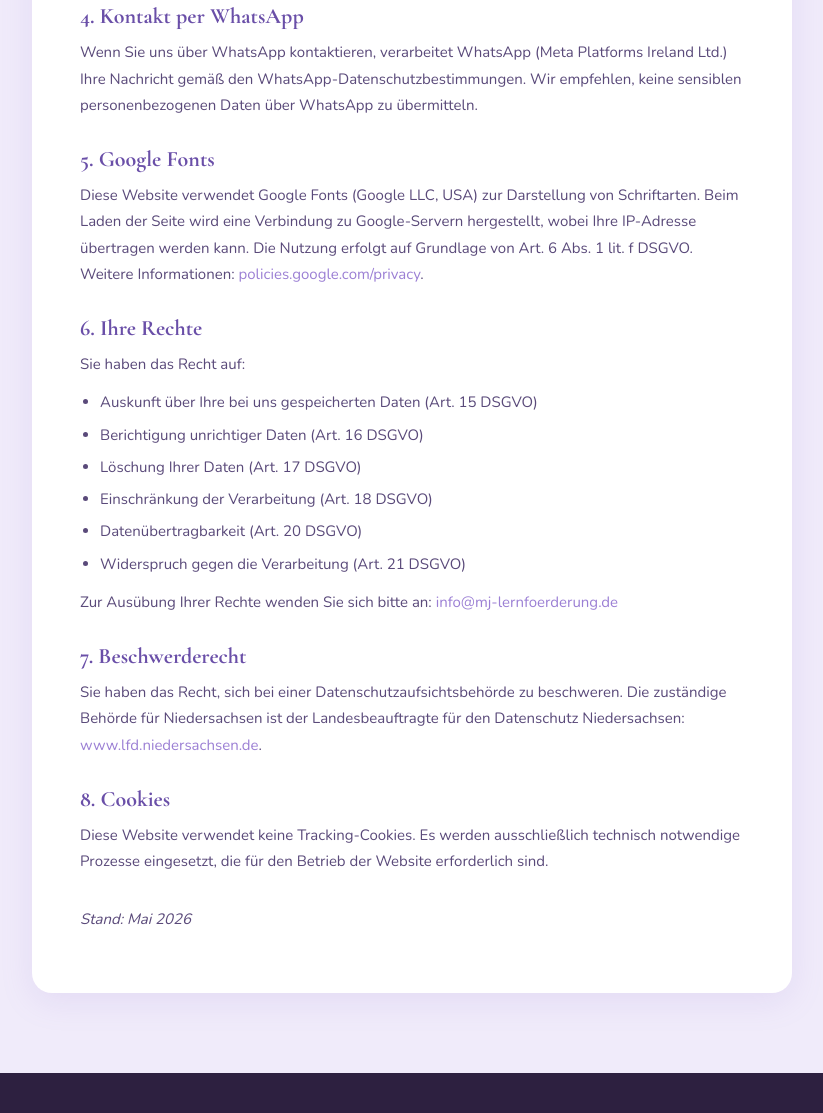
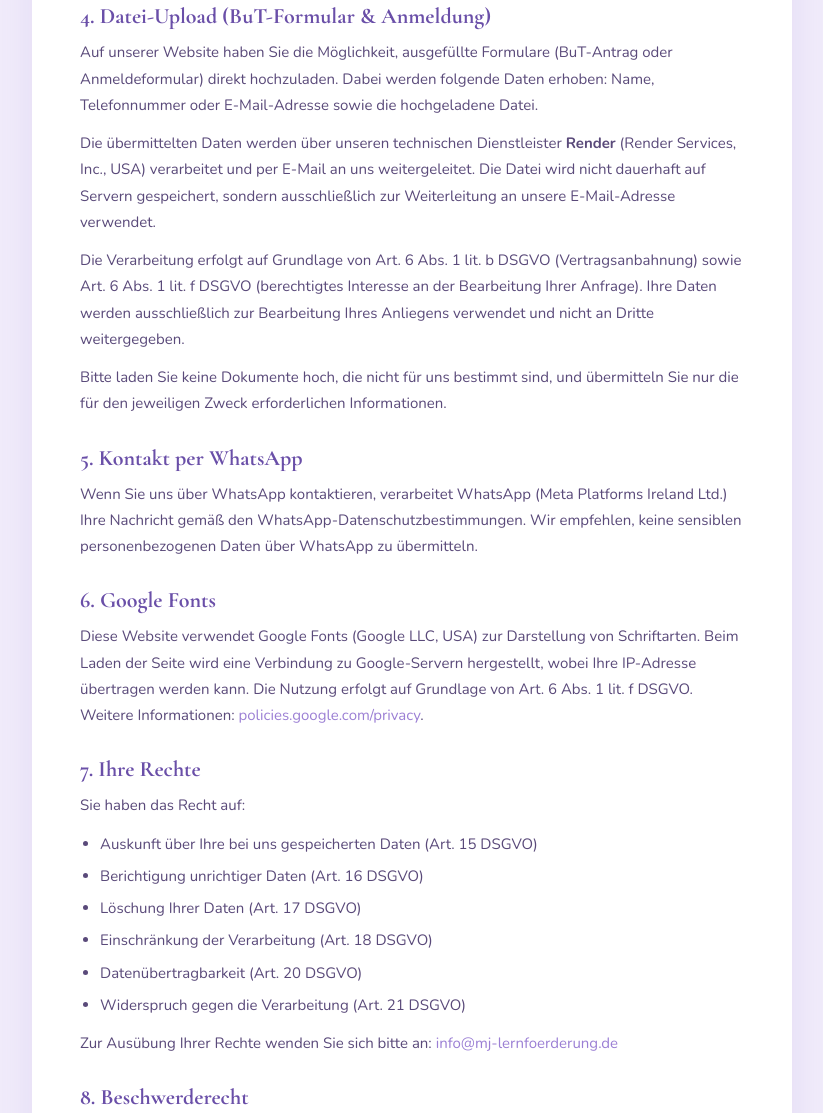
Before and after one commit to sumy68/mj-lernfoerderung, a plain HTML site: page datenschutz.html in a window 1280 px wide. Shown: the part 1027-2140 px from the top of the page, without its empty margins (228-1051 px from the left). Drawn offline with nearby package versions, Linux system fonts and the light colour scheme.

Commit message:
Datenschutz: Datei-Upload Abschnitt hinzugefügt

```diff
--- a/datenschutz.html
+++ b/datenschutz.html
@@ -34,13 +34,19 @@
     <p>Die Verarbeitung erfolgt auf Grundlage von Art. 6 Abs. 1 lit. b DSGVO (Vertragsanbahnung) sowie Art. 6 Abs. 1 lit. f DSGVO (berechtigtes Interesse an der Beantwortung von Anfragen).</p>
     <p>Ihre Daten werden ausschließlich zur Beantwortung Ihrer Anfrage verwendet und nicht an Dritte weitergegeben.</p>
 
-    <h2>4. Kontakt per WhatsApp</h2>
+    <h2>4. Datei-Upload (BuT-Formular & Anmeldung)</h2>
+    <p>Auf unserer Website haben Sie die Möglichkeit, ausgefüllte Formulare (BuT-Antrag oder Anmeldeformular) direkt hochzuladen. Dabei werden folgende Daten erhoben: Name, Telefonnummer oder E-Mail-Adresse sowie die hochgeladene Datei.</p>
+    <p>Die übermittelten Daten werden über unseren technischen Dienstleister <strong>Render</strong> (Render Services, Inc., USA) verarbeitet und per E-Mail an uns weitergeleitet. Die Datei wird nicht dauerhaft auf Servern gespeichert, sondern ausschließlich zur Weiterleitung an unsere E-Mail-Adresse verwendet.</p>
+    <p>Die Verarbeitung erfolgt auf Grundlage von Art. 6 Abs. 1 lit. b DSGVO (Vertragsanbahnung) sowie Art. 6 Abs. 1 lit. f DSGVO (berechtigtes Interesse an der Bearbeitung Ihrer Anfrage). Ihre Daten werden ausschließlich zur Bearbeitung Ihres Anliegens verwendet und nicht an Dritte weitergegeben.</p>
+    <p>Bitte laden Sie keine Dokumente hoch, die nicht für uns bestimmt sind, und übermitteln Sie nur die für den jeweiligen Zweck erforderlichen Informationen.</p>
+
+    <h2>5. Kontakt per WhatsApp</h2>
     <p>Wenn Sie uns über WhatsApp kontaktieren, verarbeitet WhatsApp (Meta Platforms Ireland Ltd.) Ihre Nachricht gemäß den WhatsApp-Datenschutzbestimmungen. Wir empfehlen, keine sensiblen personenbezogenen Daten über WhatsApp zu übermitteln.</p>
 
-    <h2>5. Google Fonts</h2>
+    <h2>6. Google Fonts</h2>
     <p>Diese Website verwendet Google Fonts (Google LLC, USA) zur Darstellung von Schriftarten. Beim Laden der Seite wird eine Verbindung zu Google-Servern hergestellt, wobei Ihre IP-Adresse übertragen werden kann. Die Nutzung erfolgt auf Grundlage von Art. 6 Abs. 1 lit. f DSGVO. Weitere Informationen: <a href="https://policies.google.com/privacy" target="_blank">policies.google.com/privacy</a>.</p>
 
-    <h2>6. Ihre Rechte</h2>
+    <h2>7. Ihre Rechte</h2>
     <p>Sie haben das Recht auf:</p>
     <ul>
       <li>Auskunft über Ihre bei uns gespeicherten Daten (Art. 15 DSGVO)</li>
@@ -52,10 +58,10 @@
     </ul>
     <p>Zur Ausübung Ihrer Rechte wenden Sie sich bitte an: <a href="mailto:info@mj-lernfoerderung.de">info@mj-lernfoerderung.de</a></p>
 
-    <h2>7. Beschwerderecht</h2>
+    <h2>8. Beschwerderecht</h2>
     <p>Sie haben das Recht, sich bei einer Datenschutzaufsichtsbehörde zu beschweren. Die zuständige Behörde für Niedersachsen ist der Landesbeauftragte für den Datenschutz Niedersachsen: <a href="https://www.lfd.niedersachsen.de" target="_blank">www.lfd.niedersachsen.de</a>.</p>
 
-    <h2>8. Cookies</h2>
+    <h2>9. Cookies</h2>
     <p>Diese Website verwendet keine Tracking-Cookies. Es werden ausschließlich technisch notwendige Prozesse eingesetzt, die für den Betrieb der Website erforderlich sind.</p>
 
     <p class="legal-stand">Stand: Mai 2026</p>
```
